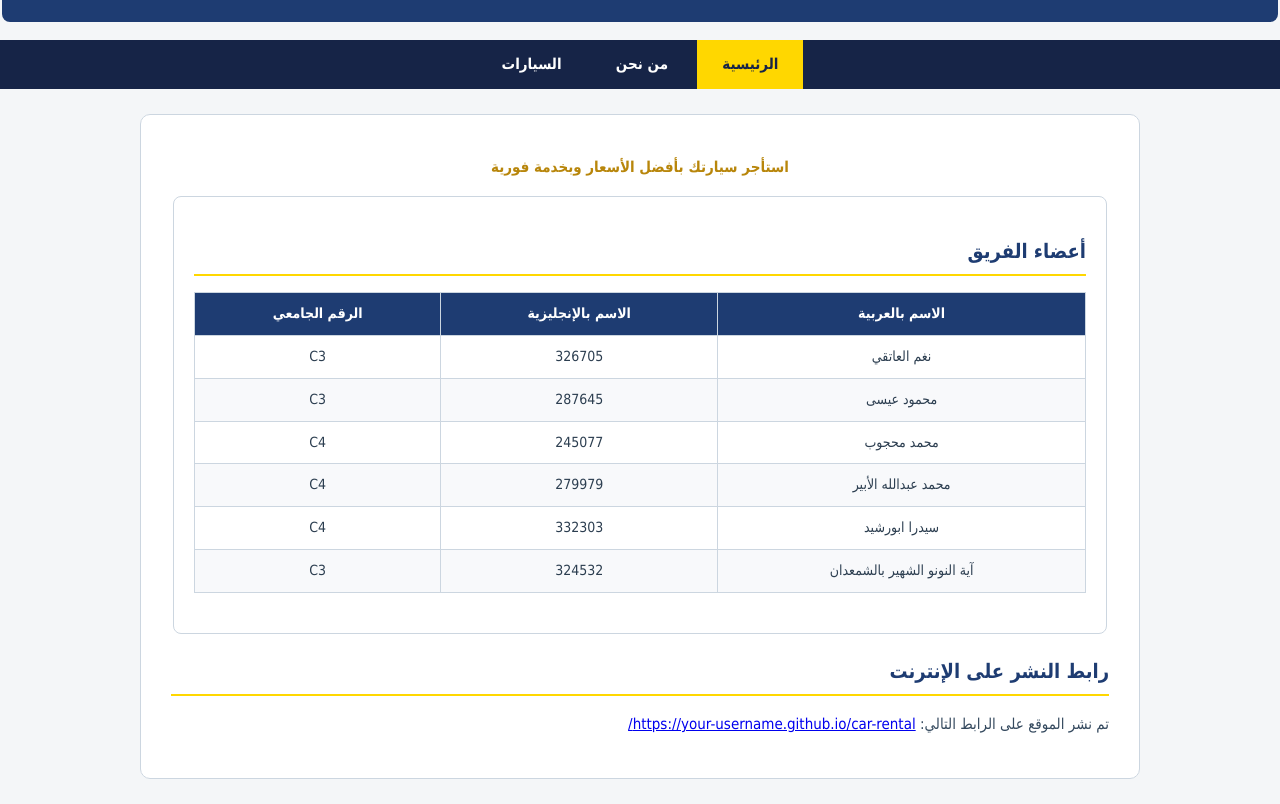
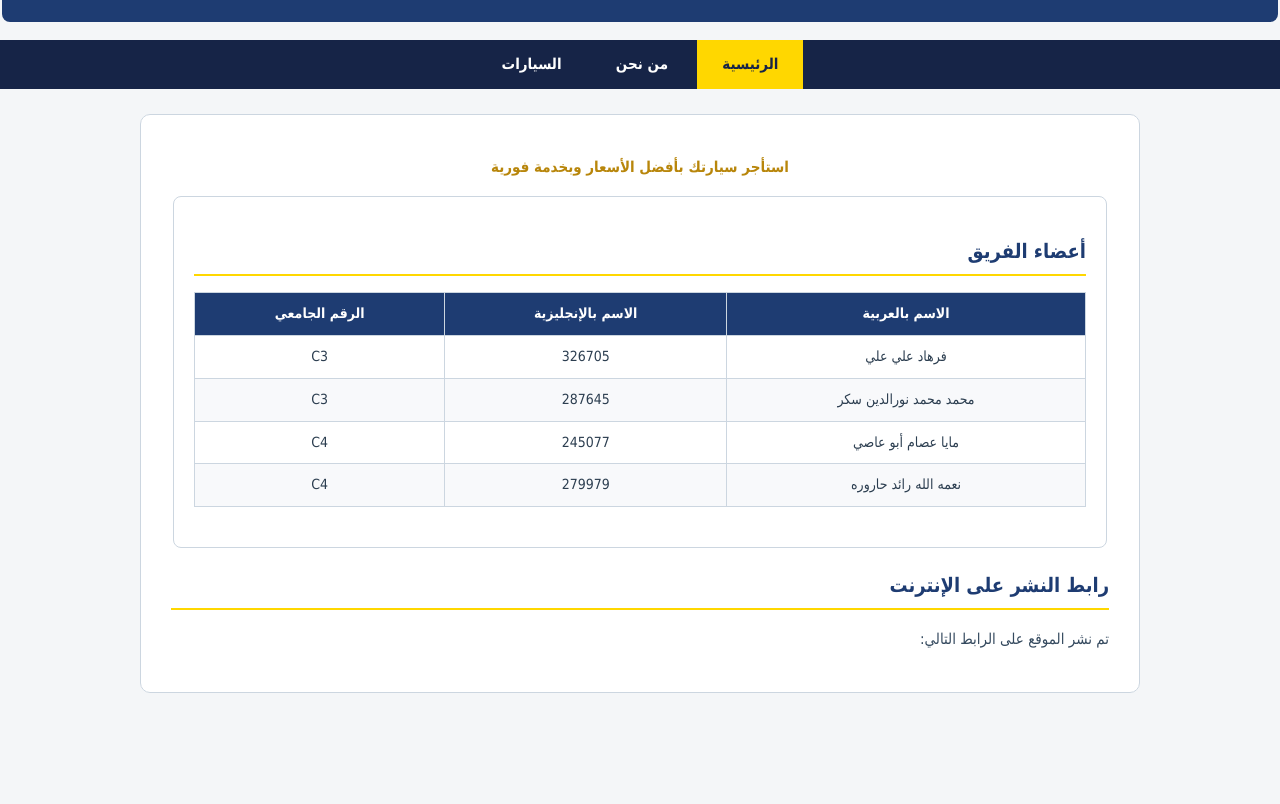
Before and after one commit to frhadali825-arch/al-barraq-rental-car, a plain HTML site: page index.html in a window 1280 px wide. Shown: the part 102-906 px from the top of the page. After the commit the page ends 820 px from the top, so only its background shows below. Drawn offline with Linux system fonts and the light colour scheme.

Commit message:
Modify team member details and update link
Updated team member names and publication link in index.html.

```diff
--- a/index.html
+++ b/index.html
@@ -35,12 +35,10 @@
         </tr>
       </thead>
       <tbody>
-        <tr><td>نغم العاتقي</td><td>326705</td><td>C3</td></tr>
-        <tr><td>محمود عيسى</td><td>287645</td><td>C3</td></tr>
-        <tr><td>محمد محجوب</td><td>245077</td><td>C4</td></tr>
-        <tr><td>محمد عبدالله الأبير</td><td>279979</td><td>C4</td></tr>
-        <tr><td>سيدرا ابورشيد</td><td>332303</td><td>C4</td></tr>
-        <tr><td>آية النونو الشهير بالشمعدان</td><td>324532</td><td>C3</td></tr>
+        <tr><td>فرهاد علي علي</td><td>326705</td><td>C3</td></tr>
+        <tr><td>محمد محمد نورالدين سكر</td><td>287645</td><td>C3</td></tr>
+        <tr><td> مايا عصام أبو عاصي</td><td>245077</td><td>C4</td></tr>
+        <tr><td>نعمه الله رائد حاروره</td><td>279979</td><td>C4</td></tr>
       </tbody>
     </table>
   </fieldset>
@@ -48,8 +46,7 @@
   <h2>رابط النشر على الإنترنت</h2>
   <p class="link-line">
     تم نشر الموقع على الرابط التالي:
-    <a href="https://your-username.github.io/car-rental/" target="_blank">
-      https://your-username.github.io/car-rental/
+    <a href="https://frhadali825-arch.github.io/al-barraq-rental-car/">
     </a>
   </p>
 </fieldset>
```
